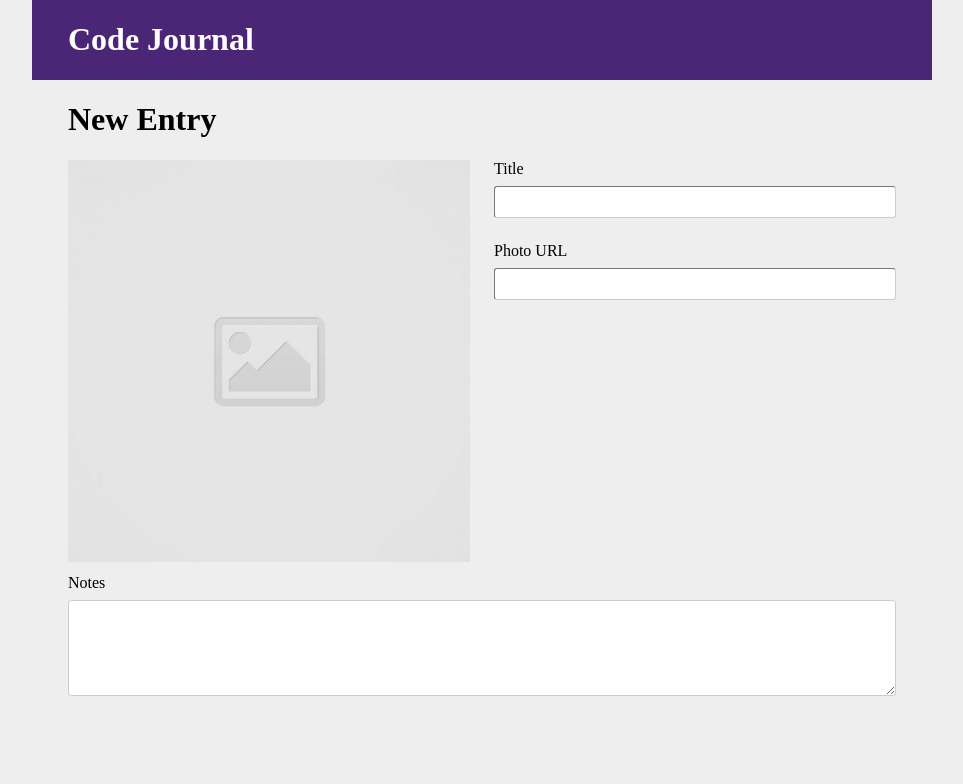
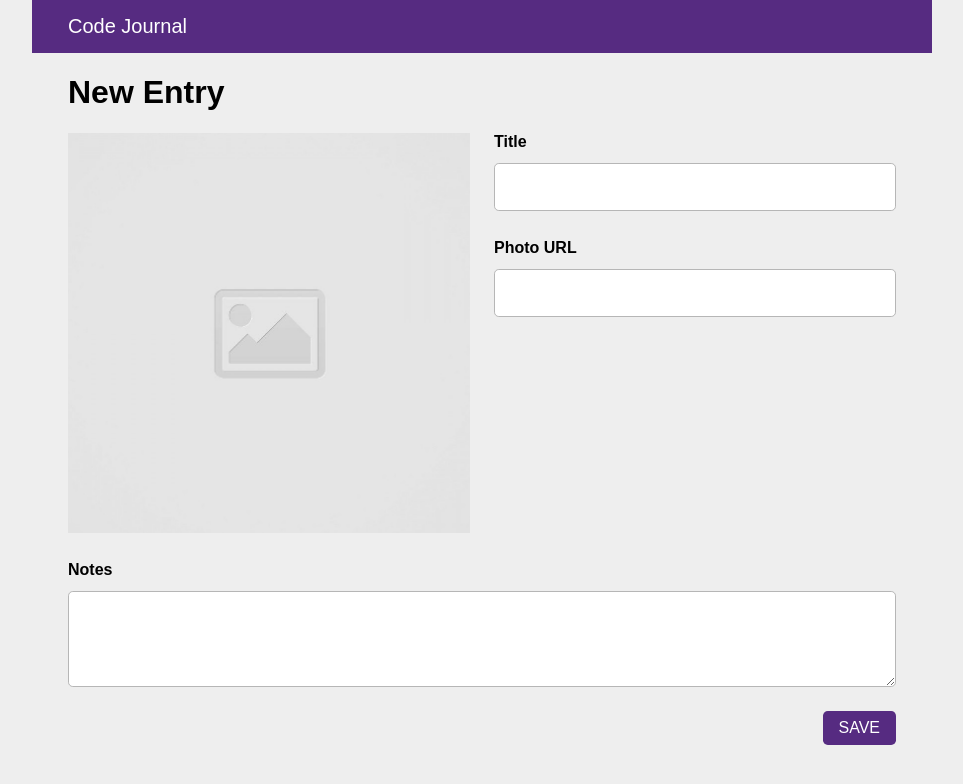
Before and after one commit to vanessaviray/code-journal, a website: page index.html in a window 1280 px wide. Shown: the whole page, without its empty margins (158-1121 px from the left). Drawn offline with Linux system fonts and the light colour scheme; a web font is replaced by a local one.

Commit message:
Added button, font famiy, and created image wrapper.

```diff
--- a/css/styles.css
+++ b/css/styles.css
@@ -3,34 +3,52 @@
 }
 
 header > .container {
-  background-color: #4c2676;
+  display: flex;
+  flex-direction: row;
+  align-items: center;
+  background-color: #562b81;
+  font-weight: 400;
+  font-size: 20px;
+  height: 53px;
 }
 
 body {
   background-color: #eee;
+  font-family: 'Proza Libre', sans-serif;
+  font-weight: 600;
+}
+
+#img-wrapper {
+  height: 400px;
+  width: 100%;
+  margin-bottom: 1.75rem;
+  overflow: hidden;
+  display: flex;
+  align-items: center;
+  justify-content: center;
 }
 
 img {
   max-width: 100%;
-  margin-bottom: 0.5rem;
 }
 
 input {
-  border-color: #ccc;
-  border-radius: 0.2rem;
+  border-style: solid;
+  border-color: #b6b6b6;
+  border-radius: 0.3rem;
   border-width: 1px;
-  height: 2rem;
-  margin-top: 0.5rem;
-  margin-bottom: 1.5rem;
+  height: 3rem;
+  margin-top: 0.75rem;
+  margin-bottom: 1.75rem;
 }
 
 textarea {
-  border-color: #ccc;
-  border-radius: 0.2rem;
+  border-style: solid;
+  border-color: #b6b6b6;
+  border-radius: 0.3rem;
   border-width: 1px;
-  width: 100%;
   height: 6rem;
-  margin-top: 0.5rem;
+  margin-top: 0.75rem;
 }
 
 #notes-field-section {
@@ -47,3 +65,22 @@ textarea {
   display: flex;
   flex-direction: column;
 }
+
+#save-button {
+  display: flex;
+  flex-direction: row;
+  justify-content: flex-end;
+}
+
+button {
+  font-size: 16px;
+  background-color: #562b81;
+  border-style: none;
+  border-radius: 0.3rem;
+  color: white;
+  padding: 0.5rem;
+  padding-left: 16px;
+  padding-right: 16px;
+  margin-top: 1.5rem;
+  margin-bottom: 1.5rem;
+}
--- a/index.html
+++ b/index.html
@@ -14,13 +14,18 @@
     <link rel="stylesheet" href="css/reset.css" />
     <link rel="stylesheet" href="css/layout.css" />
     <link rel="stylesheet" href="css/styles.css" />
+    <link rel="preconnect" href="https://fonts.googleapis.com" />
+    <link rel="preconnect" href="https://fonts.gstatic.com" crossorigin />
+    <link
+      href="https://fonts.googleapis.com/css2?family=Proza+Libre:ital,wght@0,400;0,500;0,600;0,700;0,800;1,400;1,500;1,600;1,700;1,800&display=swap"
+      rel="stylesheet" />
   </head>
   <body>
     <header>
       <div class="container">
         <div class="row">
           <div class="column-full">
-            <h1 id="header-title">Code Journal</h1>
+            <p id="header-title">Code Journal</p>
           </div>
         </div>
       </div>
@@ -36,17 +41,19 @@
 
         <div class="row" id="img-inputs">
           <div class="column-half">
-            <img src="images/placeholder-image-square.jpg" />
+            <div id="img-wrapper">
+              <img src="images/placeholder-image-square.jpg" />
+            </div>
           </div>
           <div class="column-half">
             <div class="title-and-photo-fields">
               <div class="title-field">
                 <label for="title-field">Title</label>
-                <input type="text" id="title-field" />
+                <input type="text" id="title-field" required />
               </div>
               <div class="photo-url-field">
                 <label for="photo-url-field">Photo URL</label>
-                <input type="text" id="photo-url-field" />
+                <input type="text" id="photo-url-field" required />
               </div>
             </div>
           </div>
@@ -56,8 +63,19 @@
           <div class="column-full" id="notes-field-section">
             <label for="notes-field">Notes</label>
             <textarea class="notes-field" id="notes-field"></textarea>
+            <div id="save-button">
+              <button>SAVE</button>
+            </div>
           </div>
         </div>
+
+        <!-- <div class="row">
+          <div class="column-full">
+            <div class="button-wrapper">
+              <button>SAVE</button>
+            </div>
+          </div>
+        </div> -->
       </div>
       <div data-view="entries" class="hidden"></div>
     </main>
```
